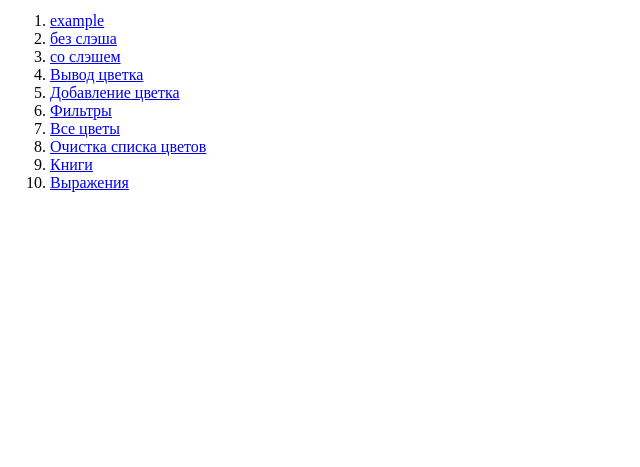
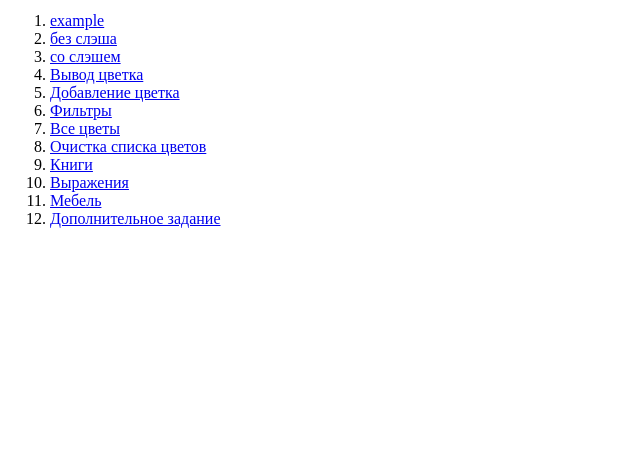
Before and after one commit to vvavei/web-programming-labs-2, a Flask app: page /lab2/ in a window 1280 px wide. Shown: the part 218-685 px from the top of the page, without its empty margins (0-640 px from the left). Run offline with Flask 3, Linux system fonts and the light colour scheme.

Commit message:
Правки

```diff
--- a/templates/lab2.html
+++ b/templates/lab2.html
@@ -18,5 +18,7 @@
       <li><a href ="/lab2/clear_flowers">Очистка списка цветов</a></li>
       <li><a href ="/lab2/books/">Книги</a></li>
       <li><a href ="/lab2/calc">Выражения</a></li>
+      <li><a href ="/lab2/furniture">Мебель</a></li>
+      <li><a href ="/lab2/flowers">Дополнительное задание</a></li>
   </ol>
 {% endblock %}
```
